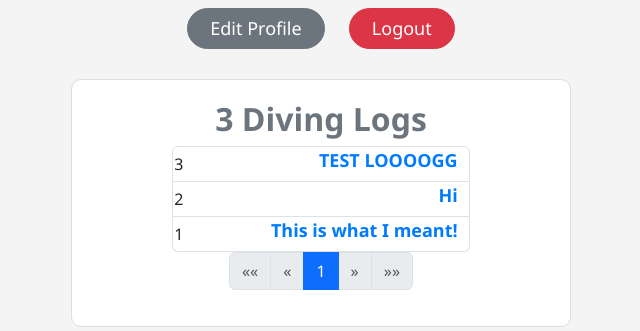
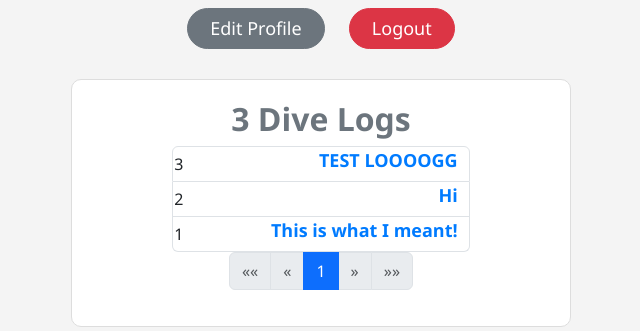
Before and after one commit to junnie082/Scoop-A-Dive, a Django app: page /profile/junnie082/ in a window 1280 px wide. Shown: the part 685-1016 px from the top of the page, without its empty margins (319-959 px from the left). Run offline with Django 5.2, Linux system fonts and the light colour scheme; a user stored in the database is signed in; data comes from the database, SQL or seed files in the repository; both versions use the stored data as it was after the commit; some libraries are stand-ins or nearby versions.

Commit message:
chore: Diving Logs to Dive Logs

```diff
--- a/scoopadive/main/templates/user_profile/profile.html
+++ b/scoopadive/main/templates/user_profile/profile.html
@@ -170,7 +170,7 @@
 
     <div class="logviews">
     <div class="container logs-section">
-        <h2 class="fw-bold">{{ logCount }} Diving Logs</h2>
+        <h2 class="fw-bold">{{ logCount }} Dive Logs</h2>
 
         <div class="row">
             <div class="col-md-8 mx-auto">
```
Also changed, not shown: scoopadive/db.sqlite3.
